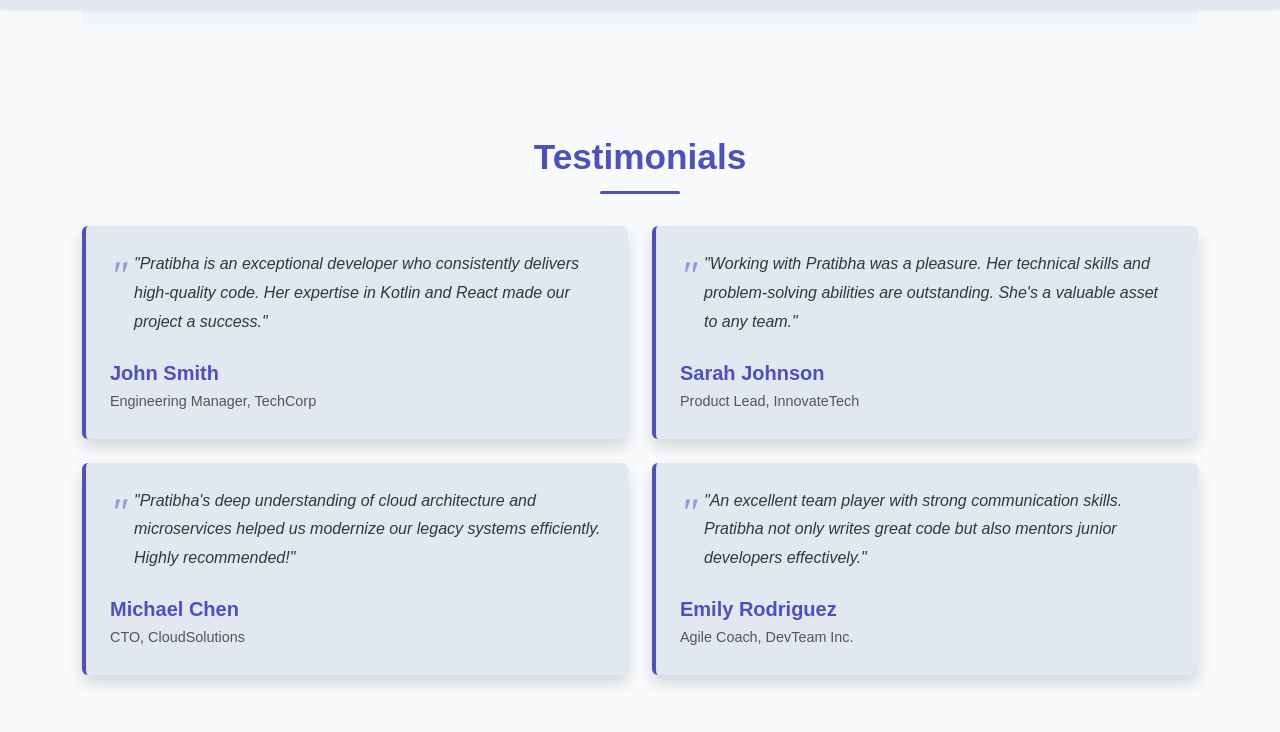
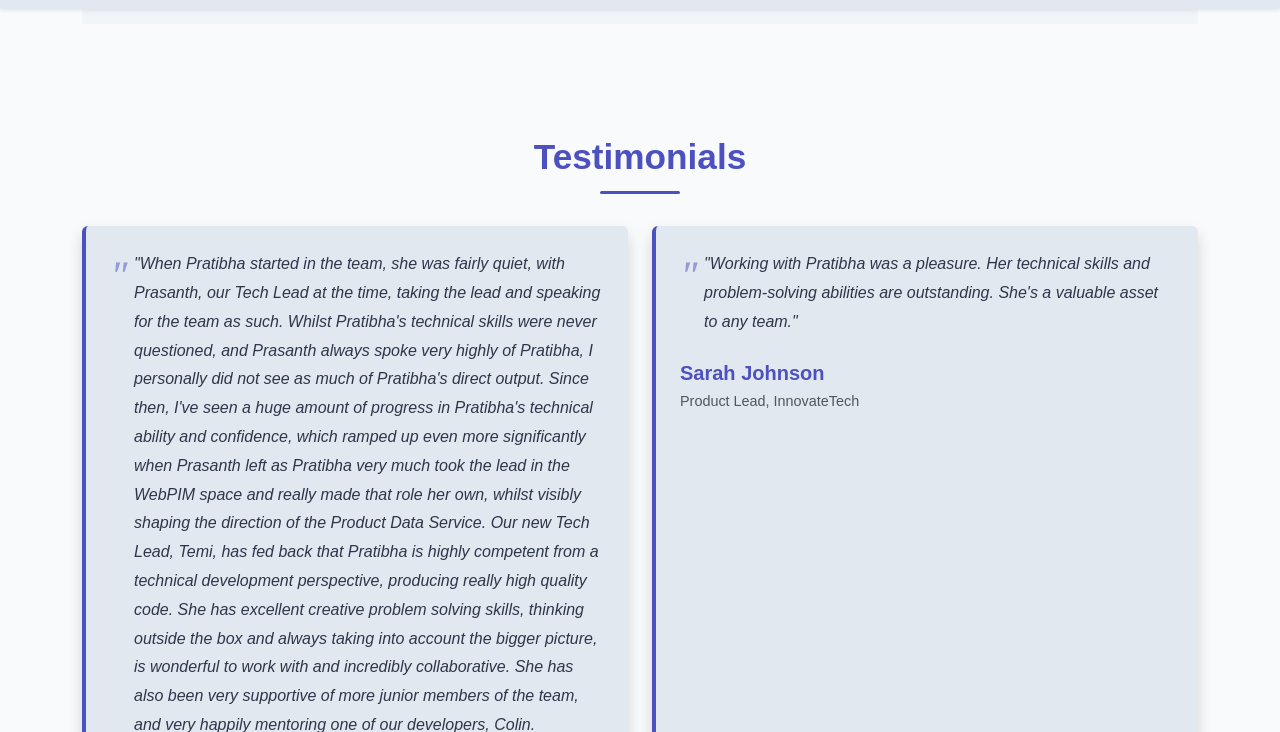
Before and after one commit to prarty/prarty.github.io, a plain HTML site: page index.html in a window 1280 px wide. Both pictures are taken after a click on the element 355 px from the left and 3170 px from the top of the page. Shown: the part 2838-3570 px from the top of the page. Drawn offline with nearby package versions, Linux system fonts and the light colour scheme.

Commit message:
add david testimony

```diff
--- a/index.html
+++ b/index.html
@@ -118,12 +118,27 @@
         <h2 class="section-title">Testimonials</h2>
         <div class="row g-4">
             <div class="col-md-6">
-                <div class="testimonial-card p-4 rounded shadow">
+                <div class="testimonial-card p-4 rounded shadow expandable-testimonial">
                     <div class="testimonial-content">
-                        <p class="testimonial-text">"Pratibha is an exceptional developer who consistently delivers high-quality code. Her expertise in Kotlin and React made our project a success."</p>
+                        <p class="testimonial-text testimonial-summary">
+                            "I've seen a huge amount of progress in Pratibha's technical ability and confidence. She is highly competent, producing really high quality code with excellent creative problem solving skills."
+                        </p>
+                        <p class="testimonial-text testimonial-full" style="display: none;">
+                            "When Pratibha started in the team, she was fairly quiet, with Prasanth, our Tech Lead at the time, taking the lead and speaking for the team as such. Whilst Pratibha's technical skills were never questioned, and Prasanth always spoke very highly of Pratibha, I personally did not see as much of Pratibha's direct output.
+
+                            Since then, I've seen a huge amount of progress in Pratibha's technical ability and confidence, which ramped up even more significantly when Prasanth left as Pratibha very much took the lead in the WebPIM space and really made that role her own, whilst visibly shaping the direction of the Product Data Service.
+
+                            Our new Tech Lead, Temi, has fed back that Pratibha is highly competent from a technical development perspective, producing really high quality code. She has excellent creative problem solving skills, thinking outside the box and always taking into account the bigger picture, is wonderful to work with and incredibly collaborative. She has also been very supportive of more junior members of the team, and very happily mentoring one of our developers, Colin.
+
+                            Pratibha's communication is very good, with very clear and precise updates. She's built a great relationship with the whole team, but particularly with our QA Team, where her input has been superb. Pratibha is always looking to improve quality or code, process or design, and as a result, we've made great headway in these areas.
+
+                            I wanted to particularly call out Pratibha's efforts over our last migration weekend, which required a lot to happen in a short space of time. Not only did he very willingly give up her weekend, but following numerous issues outside of our control, worked very long hours to ensure we hit our deadlines. She completely took control of certain aspects of the migration, driving through key changes that simply could not have happened without her hard work and technical capabilities.
+
+                            I love working with Pratibha, as do the rest of the team. She's a pleasure to have around and a real asset to John Lewis."
+                        </p>
                         <div class="testimonial-author">
-                            <h5>John Smith</h5>
-                            <p class="text-muted">Engineering Manager, TechCorp</p>
+                            <h5>David Hawkins</h5>
+                            <p class="text-muted">Partner & Delivery Lead, John Lewis & Partners</p>
                         </div>
                     </div>
                 </div>
@@ -135,28 +150,6 @@
                         <div class="testimonial-author">
                             <h5>Sarah Johnson</h5>
                             <p class="text-muted">Product Lead, InnovateTech</p>
-                        </div>
-                    </div>
-                </div>
-            </div>
-            <div class="col-md-6">
-                <div class="testimonial-card p-4 rounded shadow">
-                    <div class="testimonial-content">
-                        <p class="testimonial-text">"Pratibha's deep understanding of cloud architecture and microservices helped us modernize our legacy systems efficiently. Highly recommended!"</p>
-                        <div class="testimonial-author">
-                            <h5>Michael Chen</h5>
-                            <p class="text-muted">CTO, CloudSolutions</p>
-                        </div>
-                    </div>
-                </div>
-            </div>
-            <div class="col-md-6">
-                <div class="testimonial-card p-4 rounded shadow">
-                    <div class="testimonial-content">
-                        <p class="testimonial-text">"An excellent team player with strong communication skills. Pratibha not only writes great code but also mentors junior developers effectively."</p>
-                        <div class="testimonial-author">
-                            <h5>Emily Rodriguez</h5>
-                            <p class="text-muted">Agile Coach, DevTeam Inc.</p>
                         </div>
                     </div>
                 </div>
--- a/scripts.js
+++ b/scripts.js
@@ -17,6 +17,24 @@ document.addEventListener("DOMContentLoaded", function () {
                     top: target.offsetTop - 70,
                     behavior: 'smooth'
                 });
+            }
+        });
+    });
+
+    // Expandable testimonials functionality
+    document.querySelectorAll('.expandable-testimonial').forEach(testimonial => {
+        testimonial.addEventListener('click', function() {
+            const summary = this.querySelector('.testimonial-summary');
+            const full = this.querySelector('.testimonial-full');
+
+            if (full.style.display === 'none') {
+                summary.style.display = 'none';
+                full.style.display = 'block';
+                this.classList.add('expanded');
+            } else {
+                summary.style.display = 'block';
+                full.style.display = 'none';
+                this.classList.remove('expanded');
             }
         });
     });
--- a/style.css
+++ b/style.css
@@ -510,6 +510,30 @@ a:focus, button:focus, .nav-link:focus, .dark-toggle:focus {
     box-shadow: 0 6px 12px var(--shadow-light);
 }
 
+/* Expandable testimonial styling */
+.expandable-testimonial {
+    cursor: pointer;
+    position: relative;
+}
+
+.expandable-testimonial::after {
+    content: '\f078'; /* Chevron down icon */
+    font-family: 'bootstrap-icons';
+    position: absolute;
+    bottom: 15px;
+    right: 15px;
+    color: var(--accent);
+    transition: transform var(--transition-speed) ease;
+}
+
+.expandable-testimonial.expanded::after {
+    transform: rotate(180deg);
+}
+
+.testimonial-summary, .testimonial-full {
+    transition: opacity var(--transition-speed) ease;
+}
+
 .testimonial-text {
     font-style: italic;
     position: relative;
```
